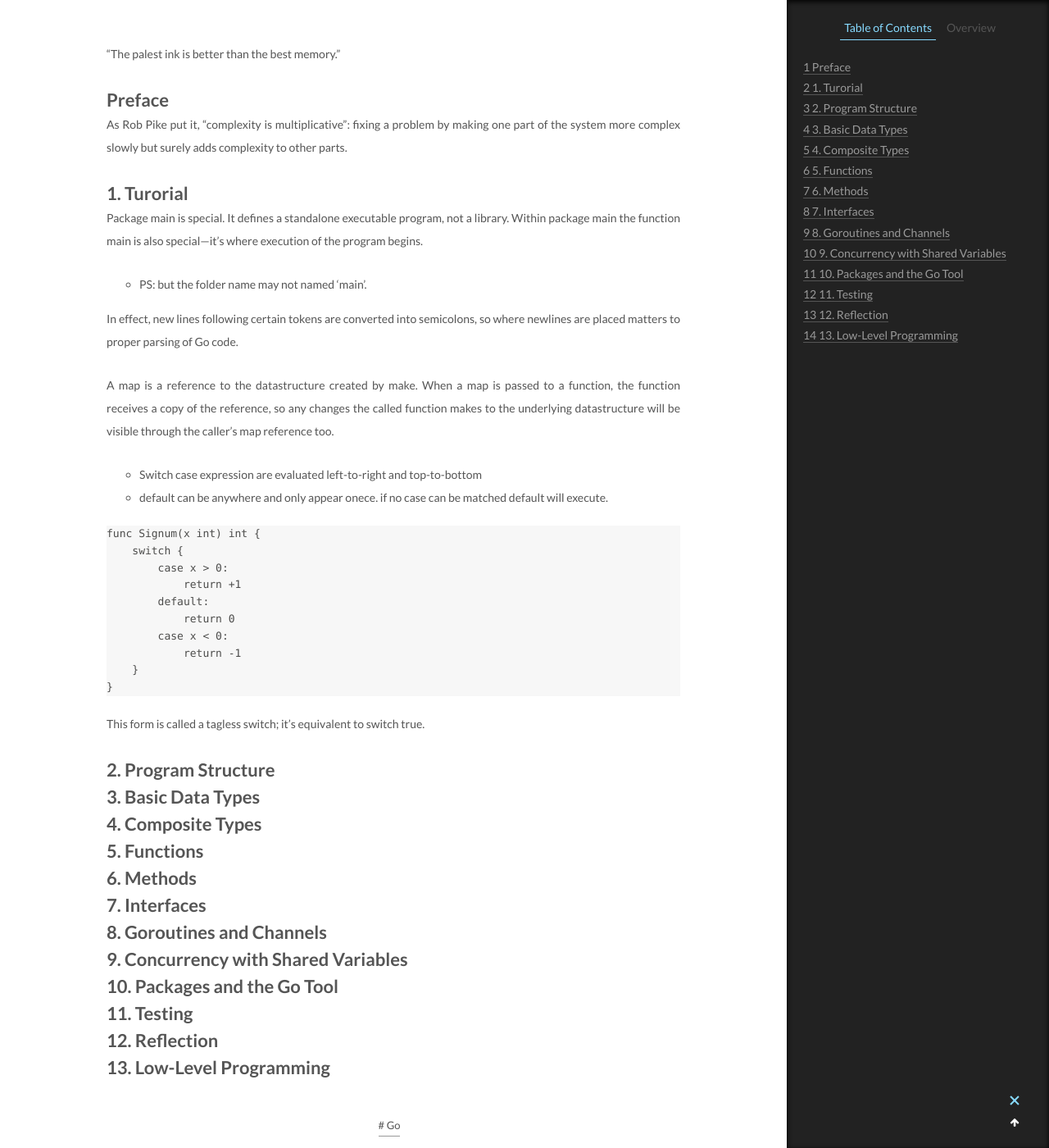
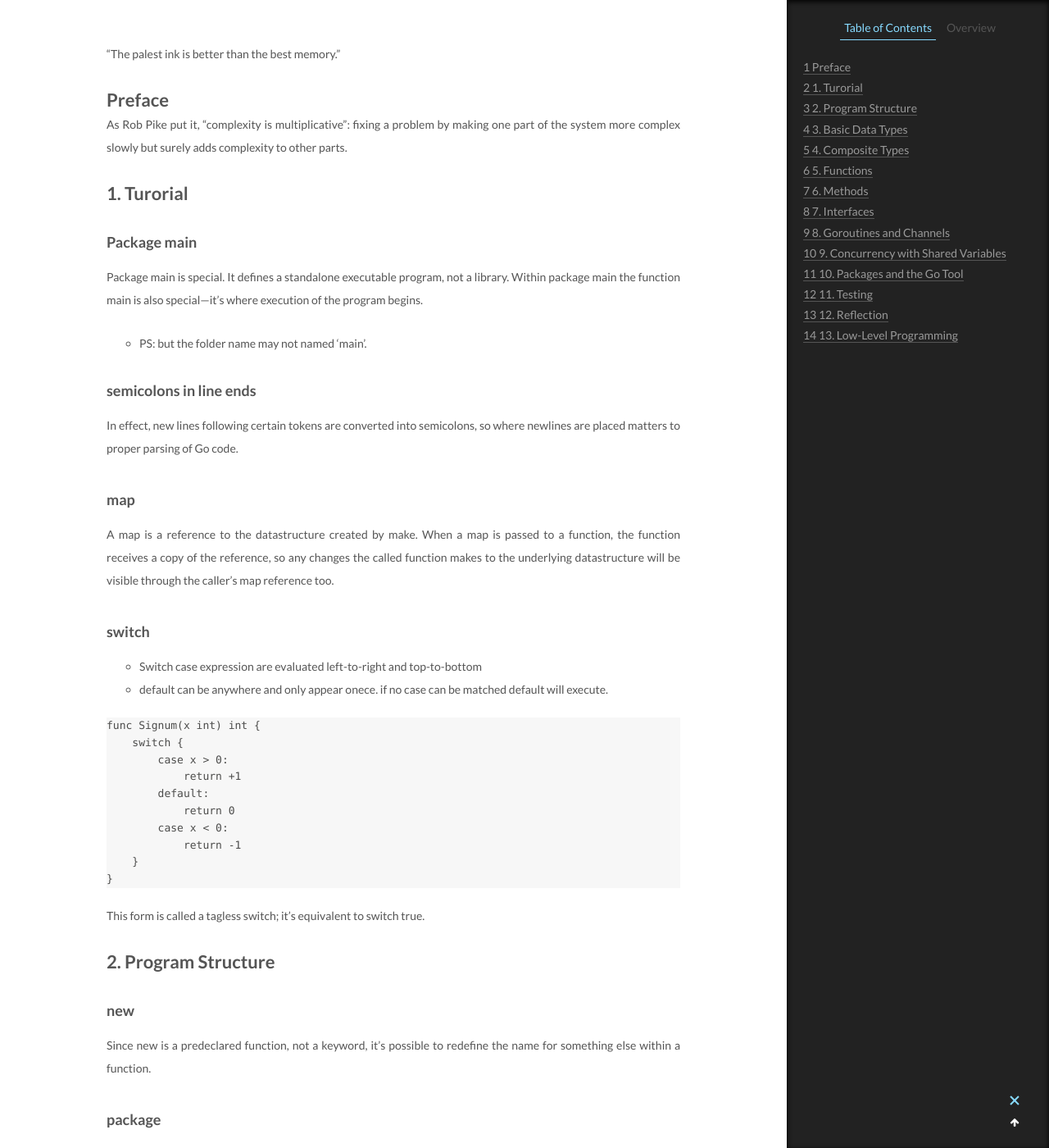
Before and after one commit to CodeHunter2006/CodeHunter2006.github.io, a Jekyll site: the page built from _posts/2019-12-21-TheGoProgrammingLaguage_Notes.md, in a window 1280 px wide and 1400 px high, scrolled down 415 px. Shown: the whole window at 82% size. Built offline with Jekyll 4.4.1, drawn with Linux system fonts in a browser that asks for light colours; some of the changed text lies outside the part shown.

Commit message:
[chore]: add contents.

```diff
--- a/_posts/2019-12-21-TheGoProgrammingLaguage_Notes.md
+++ b/_posts/2019-12-21-TheGoProgrammingLaguage_Notes.md
@@ -13,13 +13,21 @@ As Rob Pike put it, "complexity is multiplicative": fixing a problem by making o
 
 # 1. Turorial
 
+### Package main
+
 Package main is special. It defines a standalone executable program, not a library. Within package main the function main is also special—it’s where execution of the program begins.
 
 - PS: but the folder name may not named 'main'.
 
+### semicolons in line ends
+
 In effect, new lines following certain tokens are converted into semicolons, so where newlines are placed matters to proper parsing of Go code.
 
+### map
+
 A map is a reference to the datastructure created by make. When a map is passed to a function, the function receives a copy of the reference, so any changes the called function makes to the underlying datastructure will be visible through the caller’s map reference too.
+
+### switch
 
 - Switch case expression are evaluated left-to-right and top-to-bottom
 - default can be anywhere and only appear onece. if no case can be matched default will execute.
@@ -40,6 +48,16 @@ func Signum(x int) int {
 This form is called a tagless switch; it’s equivalent to switch true.
 
 # 2. Program Structure
+
+### new
+
+Since new is a predeclared function, not a keyword, it’s possible to redefine the name for something else within a function.
+
+### package
+
+Packages in Go serve the same purposes as libraries or modules in other languages, supporting modularity, encapsulation, separate compilation, and reuse.
+
+Only one file in each package should have a package doc comment. Extensive doc comments are of ten placed in a file of their own, conventionally called doc.go.
 
 # 3. Basic Data Types
 
```
